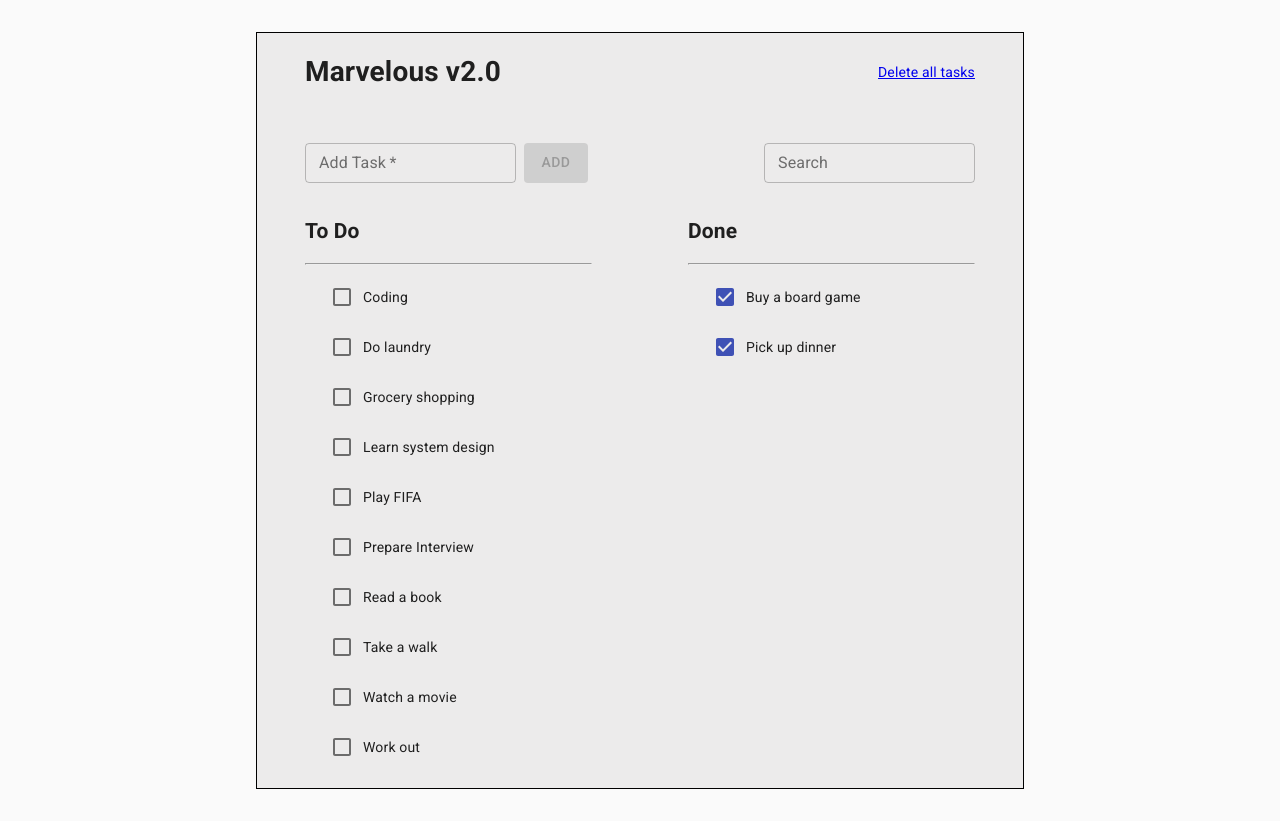
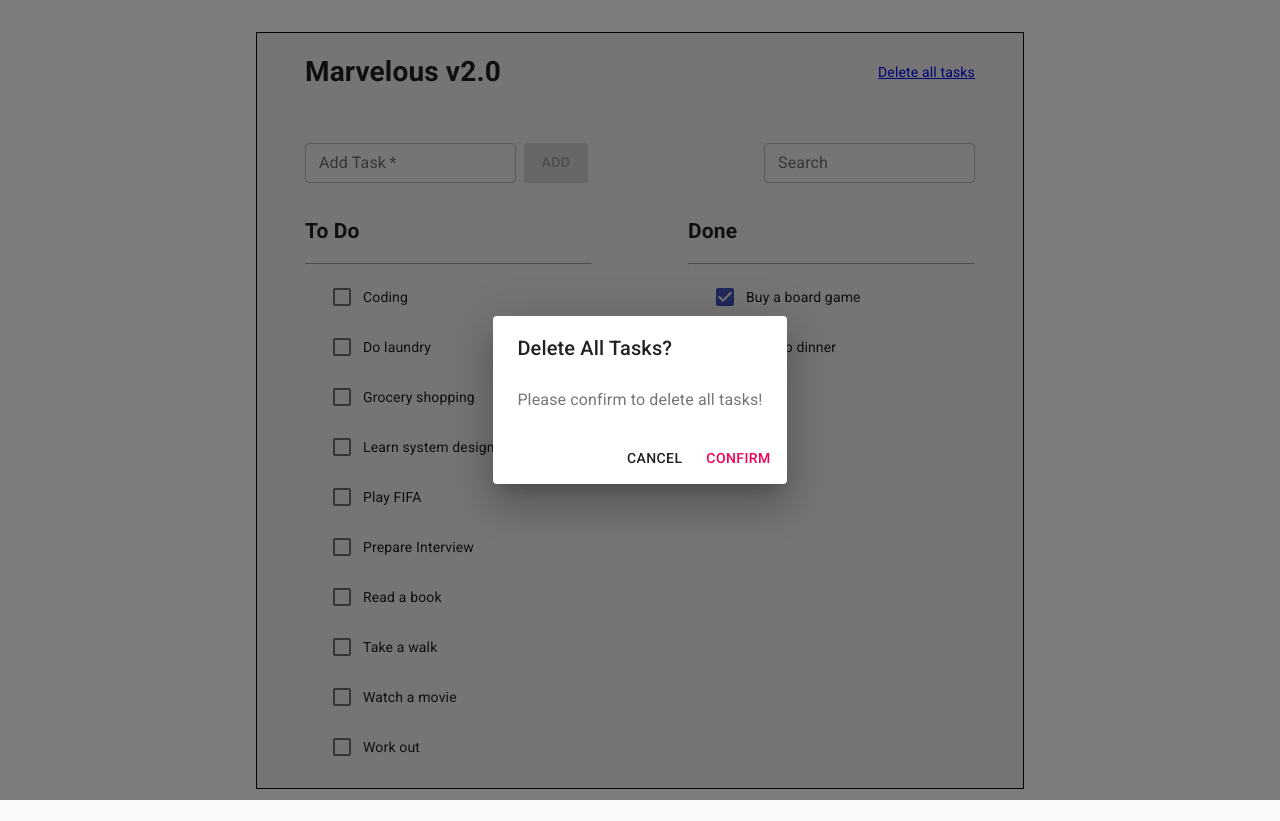
Before and after one commit to yuanzheng-li/todo-list-frontend-react, a React (Create React App) app: page / in a window 1280 px wide. Both pictures are taken after a click on the link "Delete all tasks". Built offline with nearby package versions, Linux system fonts and the light colour scheme.

Commit message:
add confirmation dialog and delete all feature

```diff
--- a/src/App.js
+++ b/src/App.js
@@ -29,10 +29,14 @@ function App() {
     }]);
   };
 
+  const handleDeleteAll = () => {
+    setToDoList([]);
+  };
+
   return (
     <>
       <CssBaseline />
-      <Header />
+      <Header handleDeleteAll={handleDeleteAll} />
       <section className="add-and-search">
         <AddTask handleAdd={handleAdd} />
         <SearchBox handleSearch={handleSearch} />
--- /dev/null
+++ b/src/confirmation-dialog/ConfirmationDialog.js
@@ -0,0 +1,29 @@
+import { Button, Dialog, DialogActions, DialogContent, DialogContentText, DialogTitle } from '@material-ui/core';
+import React from 'react';
+
+export default function ConfirmationDialog({ open, handleClose, title, content }) {
+  const handleCancel = () => {
+    handleClose(false);
+  };
+
+  const handleConfirm = () => {
+    handleClose(true);
+  };
+
+  return (
+    <Dialog maxWidth='xs' open={open}>
+      <DialogTitle>{title}</DialogTitle>
+      <DialogContent>
+        <DialogContentText>{content}</DialogContentText>
+      </DialogContent>
+      <DialogActions>
+        <Button autoFocus onClick={handleCancel}>
+          Cancel
+        </Button>
+        <Button onClick={handleConfirm} color='secondary'>
+          Confirm
+        </Button>
+      </DialogActions>
+    </Dialog>
+  );
+}
--- a/src/header/header.js
+++ b/src/header/header.js
@@ -1,12 +1,28 @@
-import React from 'react';
+import React, { useState } from 'react';
+import ConfirmationDialog from '../confirmation-dialog/ConfirmationDialog';
 
 import './Header.css';
 
-export default function Header() {
+export default function Header({ handleDeleteAll }) {
+  const [open, setOpen] = useState(false);
+
+  const handleClose = (confirmed) => {
+    setOpen(false);
+    if(confirmed) {
+      handleDeleteAll();
+    }
+  };
+
+  const handleClick = (e) => {
+    e.preventDefault();
+    setOpen(true);
+  };
+
   return (
     <header>
       <h1>Marvelous v2.0</h1>
-      <a href='#'>Delete all tasks</a>
+      <a href="#" onClick={handleClick}>Delete all tasks</a>
+      <ConfirmationDialog title='Delete All Tasks?' content='Please confirm to delete all tasks!' handleClose={ handleClose } open={open} />
     </header>
   );
 }
```
